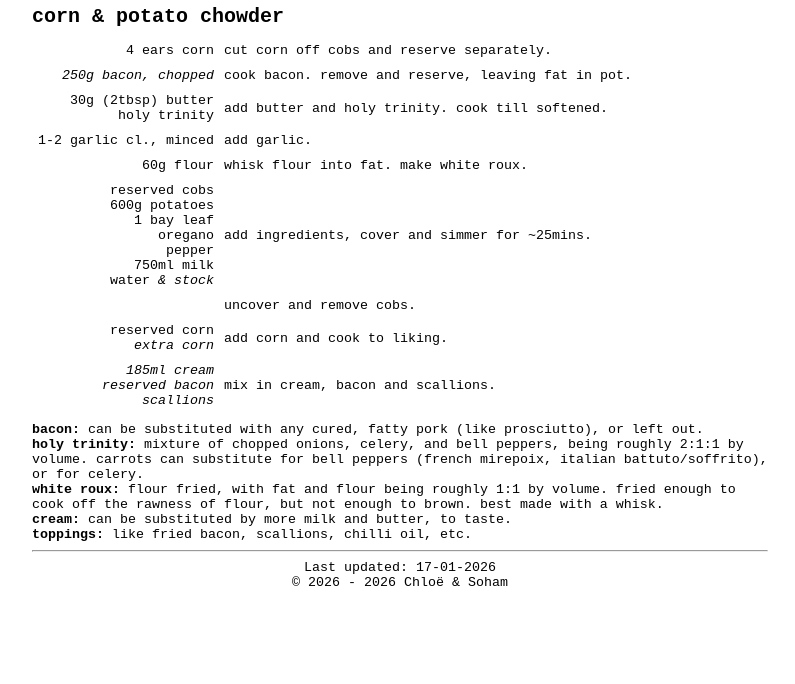
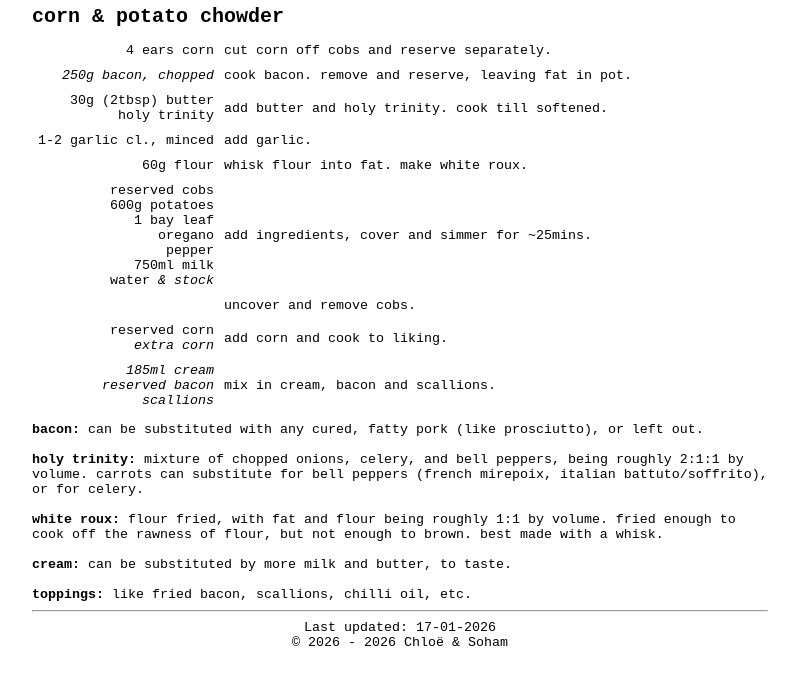
Before and after one commit to nagsoliko/nagsoliko.github.io, a plain HTML site: page pages/recipes/chowder.html in a window 1280 px wide. Shown: the part 84-768 px from the top of the page, without its empty margins (240-1035 px from the left). Drawn offline with Linux system fonts and the light colour scheme.

Commit message:
Update chowder.html

```diff
--- a/pages/recipes/chowder.html
+++ b/pages/recipes/chowder.html
@@ -57,10 +57,10 @@
             </tr>
         </table>
         <p>
-            <b>bacon:</b> can be substituted with any cured, fatty pork (like prosciutto), or left out. <br>
-            <b>holy trinity:</b> mixture of chopped onions, celery, and bell peppers, being roughly 2:1:1 by volume. carrots can substitute for bell peppers (french mirepoix, italian battuto/soffrito), or for celery. <br>
-            <b>white roux:</b> flour fried, with fat and flour being roughly 1:1 by volume. fried enough to cook off the rawness of flour, but not enough to brown. best made with a whisk. <br>
-            <b>cream:</b> can be substituted by more milk and butter, to taste. <br>
+            <b>bacon:</b> can be substituted with any cured, fatty pork (like prosciutto), or left out. <br><br>
+            <b>holy trinity:</b> mixture of chopped onions, celery, and bell peppers, being roughly 2:1:1 by volume. carrots can substitute for bell peppers (french mirepoix, italian battuto/soffrito), or for celery. <br><br>
+            <b>white roux:</b> flour fried, with fat and flour being roughly 1:1 by volume. fried enough to cook off the rawness of flour, but not enough to brown. best made with a whisk. <br><br>
+            <b>cream:</b> can be substituted by more milk and butter, to taste. <br><br>
             <b>toppings:</b> like fried bacon, scallions, chilli oil, etc.
         </p>
     </section>
```
